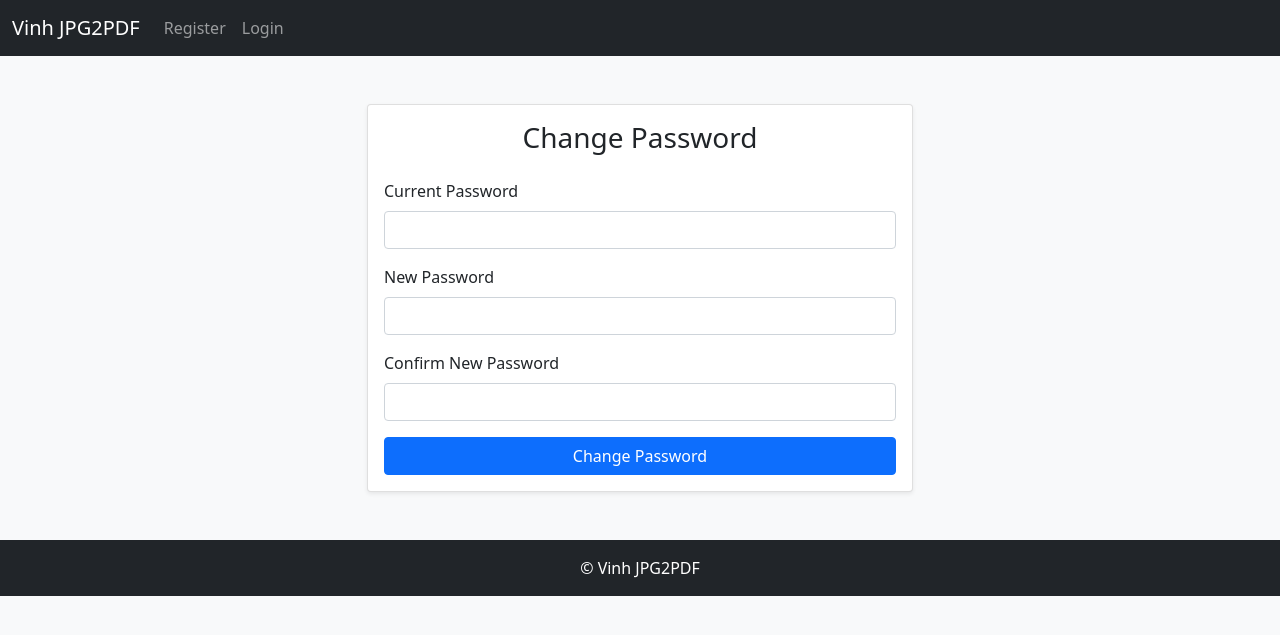
After one commit to aarriitt666/JPG2PDF, a Flask app: template templates/change_password.html in a window 1280 px wide. The commit adds this page. Shown: the top 635 px of the page. Run offline with Flask 2, Linux system fonts and the light colour scheme; the template is opened without the code that fills it: values that come from a table or form of the project are taken from there, others are empty; parts of the project's set-up code (start-up, migrations or seed data) failed here and were passed over; some libraries are stand-ins or nearby versions.

Commit message:
Force users who got plain text password to change password so the new password would be encrypted.  New register users will have password stored as encrypted format.

```diff
--- a/app.py
+++ b/app.py
@@ -12,7 +12,7 @@
 #  file with expiration date and time.
 
 
-from flask import Flask, render_template, request, send_from_directory, jsonify
+from flask import Flask, render_template, request, send_from_directory, jsonify, flash
 from flask_uploads import UploadSet, configure_uploads, IMAGES
 from flask_wtf.csrf import CSRFProtect
 from PIL import Image
@@ -28,6 +28,7 @@ from wtforms import StringField, PasswordField, SubmitField, validators
 from flask.cli import with_appcontext
 from flask_migrate import init as _init
 import shutil
+from werkzeug.security import generate_password_hash, check_password_hash
 
 load_dotenv()
 
@@ -63,6 +64,46 @@ def load_user(user_id):
     return User.query.get(int(user_id))
 
 
+class PasswordChangeForm(FlaskForm):
+    current_password = PasswordField('Current Password', [
+        validators.DataRequired(),
+    ])
+    new_password = PasswordField('New Password', [
+        validators.DataRequired(),
+        validators.EqualTo('confirm_new', message='New passwords must match')
+    ])
+    confirm_new = PasswordField('Confirm New Password')
+    submit = SubmitField('Change Password')
+
+
+@app.route('/change_password', methods=['GET', 'POST'])
+@login_required
+def change_password():
+    form = PasswordChangeForm()
+    if form.validate_on_submit():
+        # Verify if the current password is correct
+        is_correct_plain_text = current_user.password == form.current_password.data
+        is_correct_hashed = check_password_hash(current_user.password, form.current_password.data)
+
+        if not is_correct_plain_text and not is_correct_hashed:
+            flash('Current password is incorrect.', 'danger')
+            return render_template('change_password.html', form=form)
+
+        # Update the password with the new hashed password
+        hashed_password = generate_password_hash(form.new_password.data, method='sha256')
+        current_user.password = hashed_password
+        db.session.commit()
+
+        # Update the needs_password_update flag
+        current_user.needs_password_update = False
+        db.session.commit()
+
+        flash('Your password has been updated!', 'success')
+        return redirect(url_for('index'))
+
+    return render_template('change_password.html', form=form)
+
+
 @app.route('/login', methods=['GET', 'POST'])
 def login():
     login_failed = False
@@ -75,8 +116,19 @@ def login():
         user = User.query.filter_by(username=username).first()
 
         # Validate the user
-        if user and user.password == password:  # Note: In a real application, always hash and salt the password!
+        if user and user.check_password(password):  # Using the check_password method
             login_user(user)
+
+            # Check if the user is an admin with a plain text password
+            if user.is_admin or user.password == password:
+                user.needs_password_update = True
+                db.session.commit()
+
+            # Redirect to change password if necessary
+            if user.needs_password_update:
+                flash('You need to update your password.', 'warning')
+                return redirect(url_for('change_password'))
+
             return redirect(url_for('index'))
         else:
             login_failed = True
@@ -97,6 +149,15 @@ class User(UserMixin, db.Model):
     password = db.Column(db.String(120), nullable=False)
     is_admin = db.Column(db.Boolean, default=False)  # Add this line
     uploads = db.relationship('Upload', backref='user', lazy=True)
+    needs_password_update = db.Column(db.Boolean, default=True)
+
+    def check_password(self, password):
+        # First check for plain text match
+        if self.password == password:
+            return True
+
+        # Then check for hashed password match
+        return check_password_hash(self.password, password)
 
 
 class Upload(db.Model):
@@ -134,7 +195,9 @@ def register():
     form = RegistrationForm()
     if form.validate_on_submit():
         existing_users = User.query.all()
-        new_user = User(username=form.username.data, password=form.password.data)
+        hashed_password = generate_password_hash(form.password.data, method='sha256')
+        new_user = User(username=form.username.data, password=hashed_password)
+        new_user.needs_password_update = False
 
         # If this is the first user, set them as admin
         if not existing_users:
--- a/templates/base.html
+++ b/templates/base.html
@@ -35,11 +35,26 @@
                         <li class="nav-item">
                             <a class="nav-link" href="{{ url_for('logout') }}">Logout</a>
                         </li>
+                        <li class="nav-item">
+                            <a class="nav-link" href="{{ url_for('change_password') }}">Change Password</a>
+                        </li>
                     {% endif %}
                 </ul>
             </div>
         </div>
     </nav>
+
+    {% with messages = get_flashed_messages(with_categories=true) %}
+        {% if messages %}
+            <div class="container mt-2">
+                {% for category, message in messages %}
+                    <div class="alert alert-{{ category }}">
+                        {{ message }}
+                    </div>
+                {% endfor %}
+            </div>
+        {% endif %}
+    {% endwith %}
 
     <!-- Content will go here -->
     {% block content %}{% endblock %}
--- /dev/null
+++ b/templates/change_password.html
@@ -0,0 +1,33 @@
+{% extends "base.html" %}
+
+{% block content %}
+<div class="container py-5">
+    <div class="row justify-content-center">
+        <div class="col-md-6">
+            <div class="card shadow-sm">
+                <div class="card-body">
+                    <h3 class="text-center mb-4">Change Password</h3>
+                    <form method="POST">
+                        {{ form.hidden_tag() }}
+                        <div class="mb-3">
+                            <label for="current_password" class="form-label">Current Password</label>
+                            {{ form.current_password(class="form-control", id="current_password") }}
+                        </div>
+                        <div class="mb-3">
+                            <label for="new_password" class="form-label">New Password</label>
+                            {{ form.new_password(class="form-control", id="new_password") }}
+                        </div>
+                        <div class="mb-3">
+                            <label for="confirm_new" class="form-label">Confirm New Password</label>
+                            {{ form.confirm_new(class="form-control", id="confirm_new") }}
+                        </div>
+                        <div class="d-grid gap-2">
+                            {{ form.submit(class="btn btn-primary") }}
+                        </div>
+                    </form>
+                </div>
+            </div>
+        </div>
+    </div>
+</div>
+{% endblock %}
```
Also changed, not shown: migrations/versions/fee81ec4e58f_added_needs_password_update_field.py (added, +32 -0 lines).
